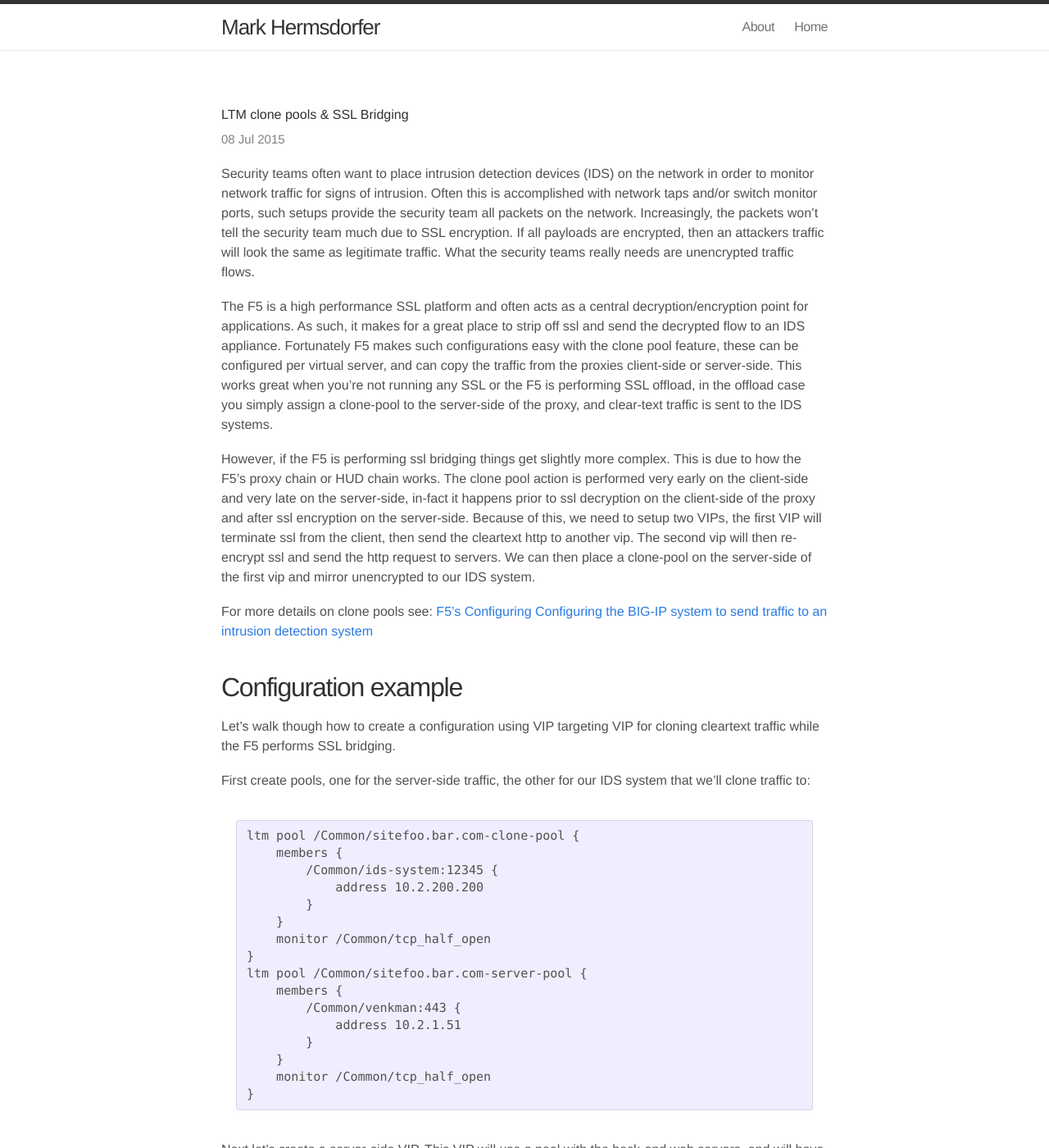
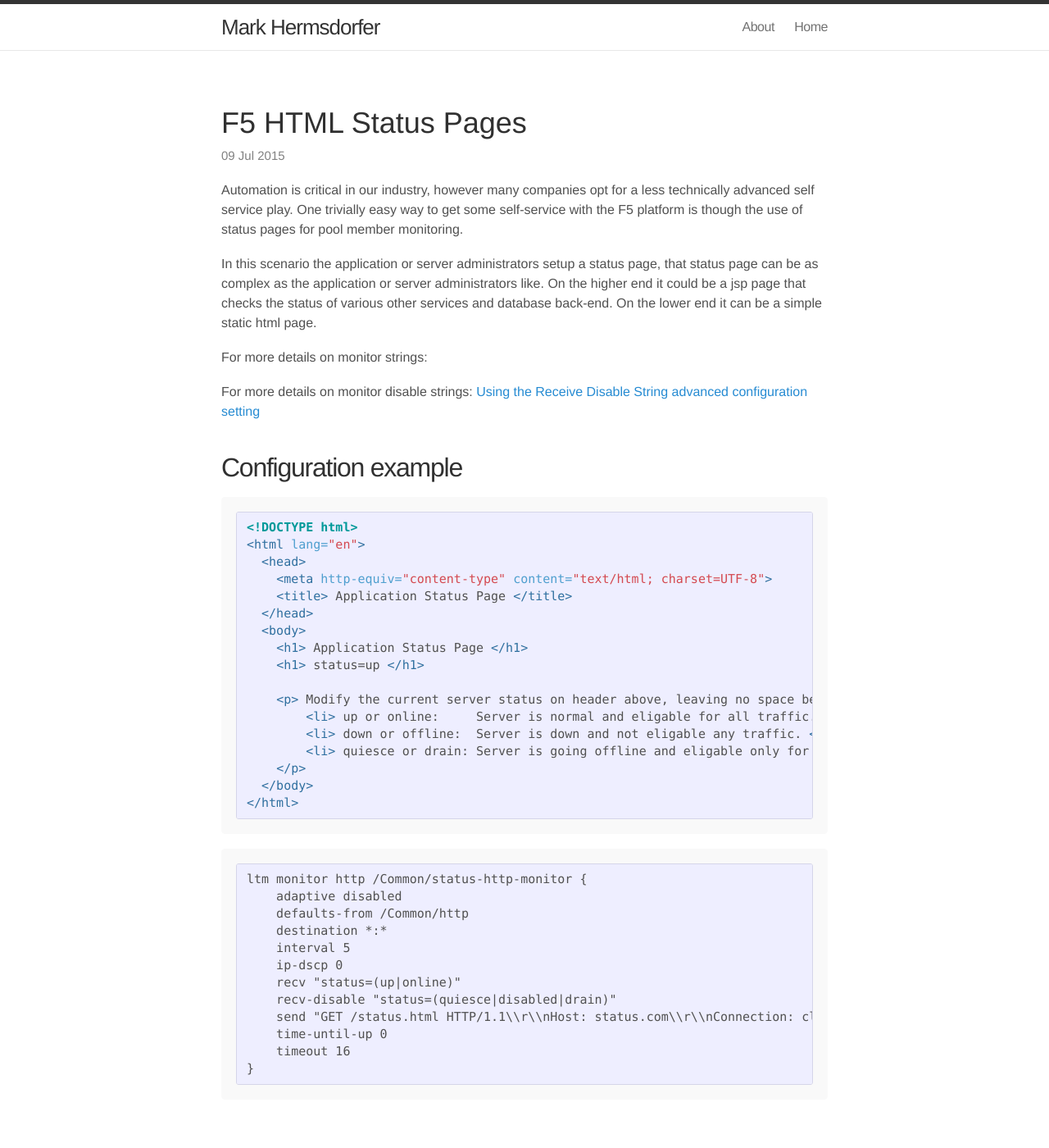
Before and after one commit to mhermsdorfer/mhermsdorfer.github.io, a Jekyll site: the page built from index.html, in a window 1280 px wide and 1400 px high. Shown: the whole window at 82% size. Built offline with Jekyll 4.4.1, drawn with Linux system fonts in a browser that asks for light colours; the list of posts is cut into pages by our own code; some of the changed text lies outside the part shown.

Commit message:
new post, cleaned up css

```diff
--- a/_includes/head.html
+++ b/_includes/head.html
@@ -14,8 +14,8 @@
   </title>
 
   <!-- CSS -->
+  <link rel="stylesheet" href="{{ "/css/main.css" | prepend: site.baseurl }}">
   <link rel="stylesheet" href="{{ site.baseurl }}/styles.css">
-  <link rel="stylesheet" href="{{ "/css/main.css" | prepend: site.baseurl }}">
 
   <!-- RSS -->
   <link rel="alternate" type="application/atom+xml" title="{{ site.title }}" href="{{ site.baseurl }}/atom.xml">
--- /dev/null
+++ b/_posts/2015-07-09-f5-status-page.markdown
@@ -0,0 +1,54 @@
+---
+layout: post
+title:  "F5 HTML Status Pages"
+date:   2015-07-09 10:54:25
+categories: F5 LTM
+---
+
+Automation is critical in our industry, however many companies opt for a less technically advanced self service play.  One trivially easy way to get some self-service with the F5 platform is though the use of status pages for pool member monitoring.
+
+In this scenario the application or server administrators setup a status page, that status page can be as complex as the application or server administrators like.  On the higher end it could be a jsp page that checks the status of various other services and database back-end.  On the lower end it can be a simple static html page.
+
+For more details on monitor strings: []()
+
+For more details on monitor disable strings: [Using the Receive Disable String advanced configuration setting](https://support.f5.com/kb/en-us/solutions/public/12000/800/sol12818.html)
+
+
+## Configuration example
+
+
+
+{% highlight html %}
+<!DOCTYPE html>
+<html lang="en">
+  <head>
+    <meta http-equiv="content-type" content="text/html; charset=UTF-8">
+    <title> Application Status Page </title>
+  </head>
+  <body>
+    <h1> Application Status Page </h1>
+    <h1> status=up </h1>
+
+    <p> Modify the current server status on header above, leaving no space between status= and expected status.  The server status can be set to various options as follows:
+        <li> up or online:     Server is normal and eligable for all traffic. </li>
+        <li> down or offline:  Server is down and not eligable any traffic. </li>
+        <li> quiesce or drain: Server is going offline and eligable only for existing sessions. </li>
+    </p>
+  </body>
+</html>
+{% endhighlight %}
+
+{% highlight text %}
+ltm monitor http /Common/status-http-monitor {
+    adaptive disabled
+    defaults-from /Common/http
+    destination *:*
+    interval 5
+    ip-dscp 0
+    recv "status=(up|online)"
+    recv-disable "status=(quiesce|disabled|drain)"
+    send "GET /status.html HTTP/1.1\\r\\nHost: status.com\\r\\nConnection: close\\r\\n\\r\\n"
+    time-until-up 0
+    timeout 16
+}
+{% endhighlight %}
```
